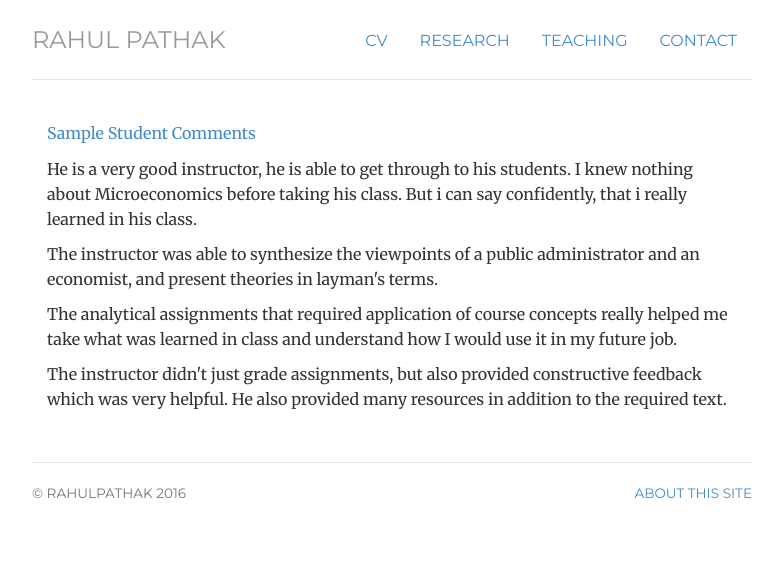
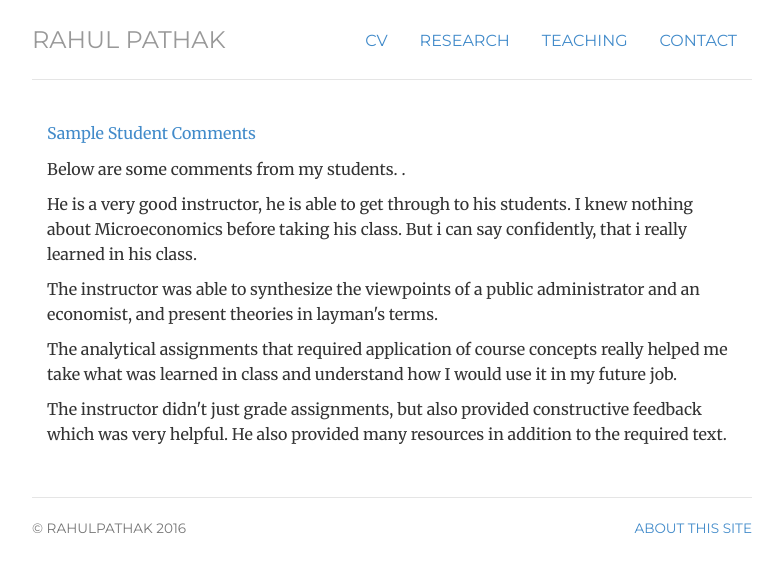
Before and after one commit to pathak-rahul/pathak-rahul.github.io, a Jekyll site: the page built from feedback/index.html, in a window 1280 px wide. Shown: the top 572 px of the page, without its empty margins (248-1031 px from the left). Built offline with Jekyll 4.4.1, drawn with Linux system fonts in a browser that asks for light colours.

Commit message:
Update index.html

```diff
--- a/feedback/index.html
+++ b/feedback/index.html
@@ -15,6 +15,11 @@ title: feedback
 
 	</div>
 	<div itemscope itemtype="http://data-vocabulary.org/Person" class="col-sm-12">
+
+<p class-"lead"> Below are some comments from my students.
+
+.
+</p>
 
 <p class-"lead"> He is a very good instructor, he is able to get through to his students. I knew nothing about Microeconomics before taking his class. But i can say confidently, that i really
 learned in his class.
```
